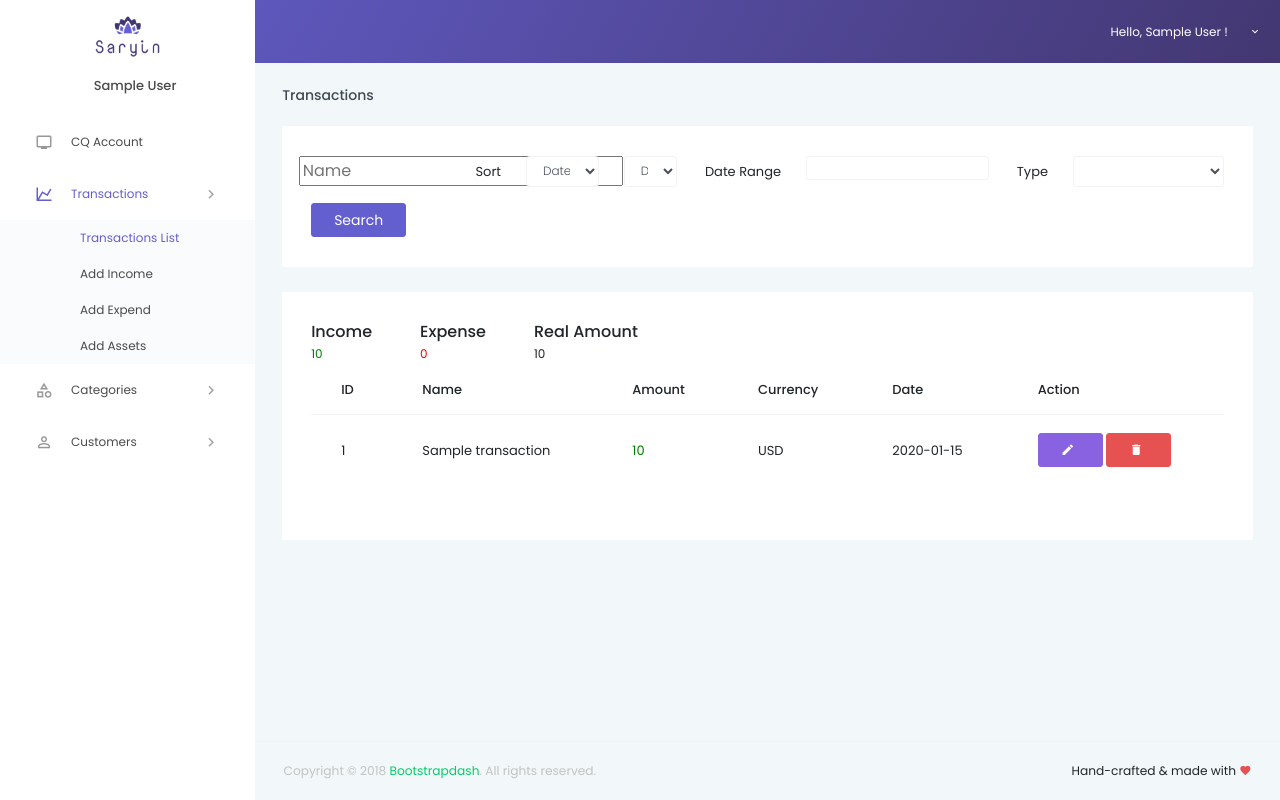
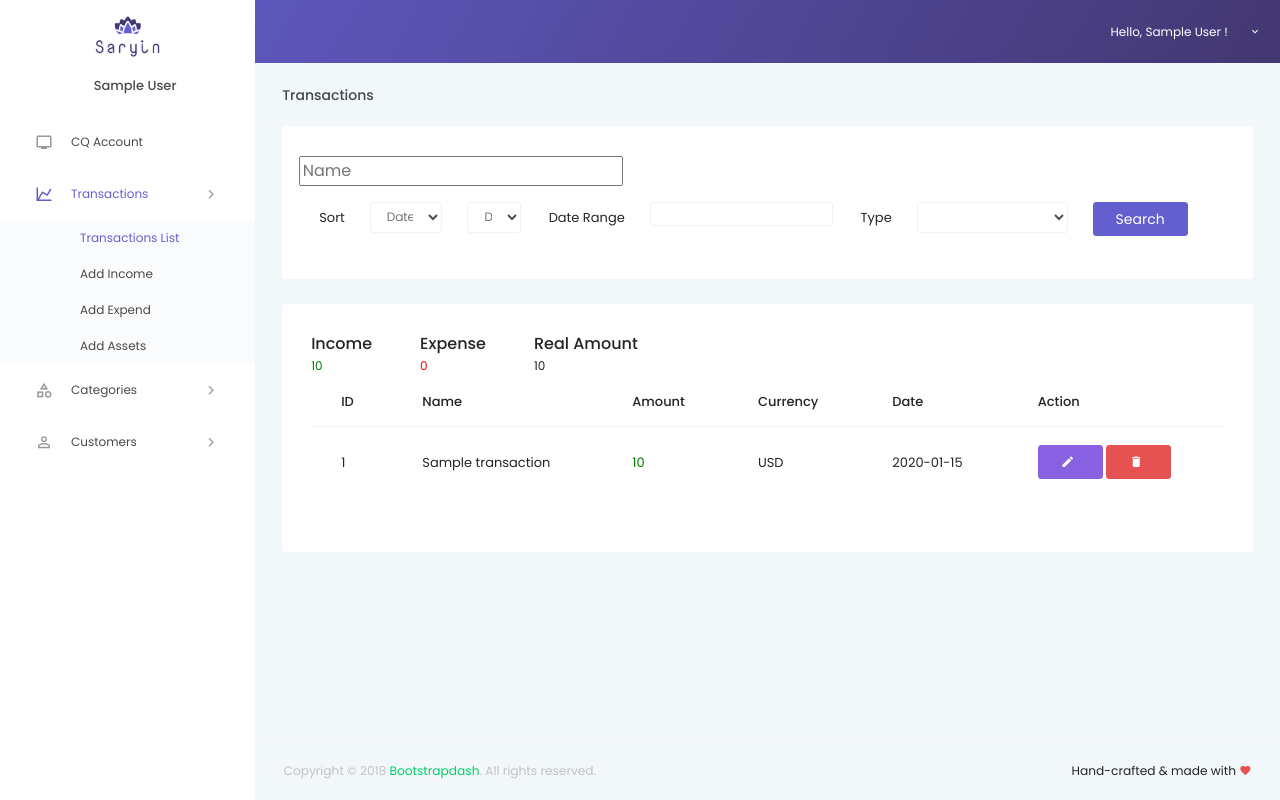
Before and after one commit to comquas/saryin, a Laravel app: page /acc/transactions in a window 1280 px wide. Run offline with Laravel 8, Linux system fonts and the light colour scheme; the visitor is signed in with stand-in values (Sample User, id 1); tables that the repository leaves empty hold one stand-in row (values such as "Sample post"); some libraries are stand-ins or nearby versions.

Commit message:
add search

```diff
--- a/resources/views/admin/transactions/list.blade.php
+++ b/resources/views/admin/transactions/list.blade.php
@@ -3,12 +3,16 @@
 @section('content-controls')
 <form method="GET" action="{{route('transactions.index')}}">
     <input type="hidden" name="page" value="{{$pageno}}">
+    <div class="row">
+        <div class="col-md-12">
+            <div class="form-group row">
+              <input placeholder="Name" type="text" autocomplete="off" name="q" value="{{$query}}">
+            </div>
+        </div>
+    </div>
   <div class="row">
-      <div class="col-md-2">
-          <div class="form-group row">
-            <input placeholder="Name" type="text" autocomplete="off" name="q" value="{{$query}}">
-          </div>
-      </div>
+
+
       <div class="col-md-3">
 
           <div class="form-group row">
```
